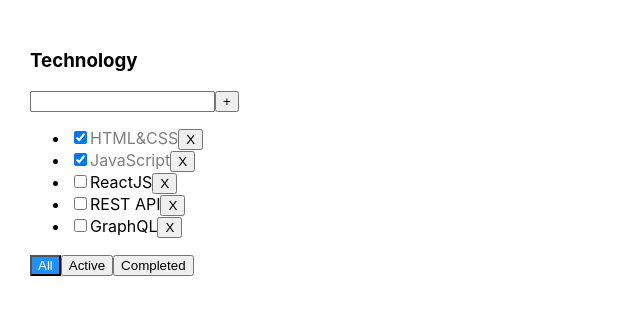
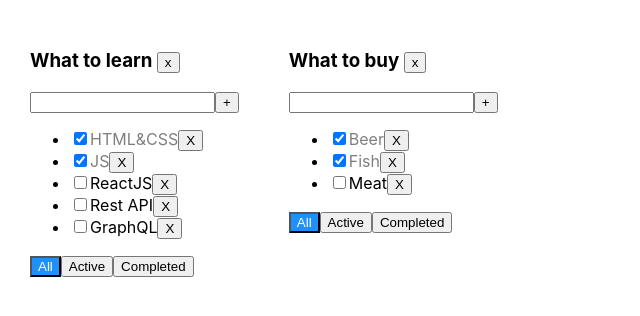
Before and after one commit to demos461/react-todolist, a React (Create React App) app: page / in a window 1280 px wide. Shown: the top 316 px of the page, without its empty margins (0-640 px from the left). Built offline with nearby package versions, Linux system fonts and the light colour scheme.

Commit message:
change state and refactor functions, add remove todolist function

```diff
--- a/src/App.tsx
+++ b/src/App.tsx
@@ -5,50 +5,91 @@
 
 export type FilterValueType = 'all' | 'active' | 'completed'
 
+type TodoListsType = {
+    id: string
+    title: string
+    filter: FilterValueType
+}
+
+type TasksType = {
+    [key: string]: TaskType[]
+}
+
 function App() {
 
-    const [tasks, setTasks] = useState<Array<TaskType>>([
-        {id: v1(), title: 'HTML&CSS', isDone: true},
-        {id: v1(), title: 'JavaScript', isDone: true},
-        {id: v1(), title: 'ReactJS', isDone: false},
-        {id: v1(), title: 'REST API', isDone: false},
-        {id: v1(), title: 'GraphQL', isDone: false}
+    let todolistID1 = v1();
+    let todolistID2 = v1();
+
+    let [todoLists, setTodoLists] = useState<Array<TodoListsType>>([
+        {id: todolistID1, title: 'What to learn', filter: 'all'},
+        {id: todolistID2, title: 'What to buy', filter: 'all'},
     ])
 
-    const [filter, setFilter] = useState<FilterValueType>('all')
+    let [tasks, setTasks] = useState<TasksType>({
+        [todolistID1]: [
+            {id: v1(), title: 'HTML&CSS', isDone: true},
+            {id: v1(), title: 'JS', isDone: true},
+            {id: v1(), title: 'ReactJS', isDone: false},
+            {id: v1(), title: 'Rest API', isDone: false},
+            {id: v1(), title: 'GraphQL', isDone: false},
+        ],
+        [todolistID2]: [
+            {id: v1(), title: 'Beer', isDone: true},
+            {id: v1(), title: 'Fish', isDone: true},
+            {id: v1(), title: 'Meat', isDone: false},
+        ]
+    });
 
-    const removeTask = (id: string) => {
-        setTasks(tasks.filter(t => t.id !== id))
+
+    const removeTask = (todoListId: string, taskID: string) => {
+        setTasks({...tasks, [todoListId]: tasks[todoListId].filter(t => t.id !== taskID)})
     }
 
-    const addTask = (title: string) => {
-        setTasks([...tasks, {id: v1(), title, isDone: false}])
+    const addTask = (todoListId: string, title: string) => {
+        setTasks({...tasks, [todoListId]: [...tasks[todoListId], {id: v1(), title, isDone: false}]})
     }
 
-    let tasksForTodoList = tasks;
-
-    if (filter === 'active') tasksForTodoList = tasks.filter(t => !t.isDone)
-    if (filter === 'completed') tasksForTodoList = tasks.filter(t => t.isDone)
-
-    const changeFilter = (value: FilterValueType) => {
-        setFilter(value)
+    const changeTaskStatus = (todoListId: string, taskID: string, isDone: boolean) => {
+        setTasks({...tasks, [todoListId]: tasks[todoListId].map(t => t.id === taskID ? {...t, isDone} : t)})
     }
 
-    const changeTaskStatus = (id: string, isDone: boolean) => {
-        setTasks(tasks.map(t => t.id === id ? {...t, isDone} : t))
+    const removeTodolist = (todoListId: string) => {
+        setTodoLists(todoLists.filter(tl => tl.id !== todoListId))
+        delete tasks[todoListId]
     }
+
+    const changeFilter = (todoListId: string, filter: FilterValueType) => {
+        setTodoLists(todoLists.map(tl => tl.id === todoListId ? {...tl, filter} : tl))
+    }
+
 
     return (
         <div className={s.App}>
+
+            {todoLists.map(tl => {
+
+                let tasksForTodoList = tasks[tl.id];
+
+                if (tl.filter === 'active') tasksForTodoList = tasks[tl.id].filter(t => !t.isDone)
+                if (tl.filter === 'completed') tasksForTodoList = tasks[tl.id].filter(t => t.isDone)
+
+                return (
                     <TodoList
-                title={'Technology'}
+                        key={tl.id}
+                        todoListId={tl.id}
+                        filter={tl.filter}
+                        title={tl.title}
                         tasks={tasksForTodoList}
                         removeTask={removeTask}
                         addTask={addTask}
-                filter={filter}
+                        removeTodolist={removeTodolist}
                         changeFilter={changeFilter}
                         changeTaskStatus={changeTaskStatus}
                     />
+                )
+            })}
+
+
         </div>
     );
 }
--- a/src/TodoList.tsx
+++ b/src/TodoList.tsx
@@ -9,22 +9,26 @@
 }
 
 type TodoListProps = {
+    todoListId: string
     title: string
     tasks: Array<TaskType>
     filter: FilterValueType
-    removeTask: (id: string) => void
-    addTask: (title: string) => void
-    changeFilter: (value: FilterValueType) => void
-    changeTaskStatus: (id: string, isDone: boolean) => void
+    removeTask: (todoListId: string, taskID: string) => void
+    addTask: (todoListId: string, title: string) => void
+    changeFilter: (todoListId: string, filter: FilterValueType) => void
+    removeTodolist: (todoListId: string) => void
+    changeTaskStatus: (todoListId: string, taskID: string, isDone: boolean) => void
 }
 
 const TodoList: React.FC<TodoListProps> = ({
+                                               todoListId,
                                                title,
                                                tasks,
                                                filter,
                                                removeTask,
                                                addTask,
                                                changeFilter,
+                                               removeTodolist,
                                                changeTaskStatus
                                            }) => {
 
@@ -33,12 +37,16 @@
 
     const addTaskHandler = () => {
         if (inputValue.trim()) {
-            addTask(inputValue.trim())
+            addTask(todoListId,inputValue.trim())
             setInputValue('')
         } else {
             setError(true)
         }
 
+    }
+
+    const removeTodolistHandler = () => {
+        removeTodolist(todoListId)
     }
 
     const onChangeInputHandler = (e: ChangeEvent<HTMLInputElement>) => {
@@ -50,14 +58,14 @@
         if (e.key === 'Enter') addTaskHandler()
     }
 
-    const onAllClickHandler = () => changeFilter('all')
-    const onActiveClickHandler = () => changeFilter('active')
-    const onCompletedClickHandler = () => changeFilter('completed')
+    const onAllClickHandler = () => changeFilter(todoListId,'all')
+    const onActiveClickHandler = () => changeFilter(todoListId,'active')
+    const onCompletedClickHandler = () => changeFilter(todoListId,'completed')
 
 
     return (
         <div>
-            <h3>{title}</h3>
+            <h3>{title} <button onClick={removeTodolistHandler}>x</button></h3>
             <div>
                 <input
                     className={error ? s.error : ''}
@@ -71,8 +79,10 @@
             </div>
             <ul>
                 {tasks.map(t => {
-                    const onClickHandler = () => removeTask(t.id)
-                    const onChangeHandler = (e: ChangeEvent<HTMLInputElement>) => changeTaskStatus(t.id, e.currentTarget.checked)
+
+                    const onClickHandler = () => removeTask(todoListId, t.id)
+                    const onChangeHandler = (e: ChangeEvent<HTMLInputElement>) =>
+                        changeTaskStatus(todoListId, t.id, e.currentTarget.checked)
                     return (
                         <li key={t.id}>
                             <input type="checkbox" checked={t.isDone} onChange={onChangeHandler}/>
```
Lines whose indentation alone changed are shown as unchanged.
